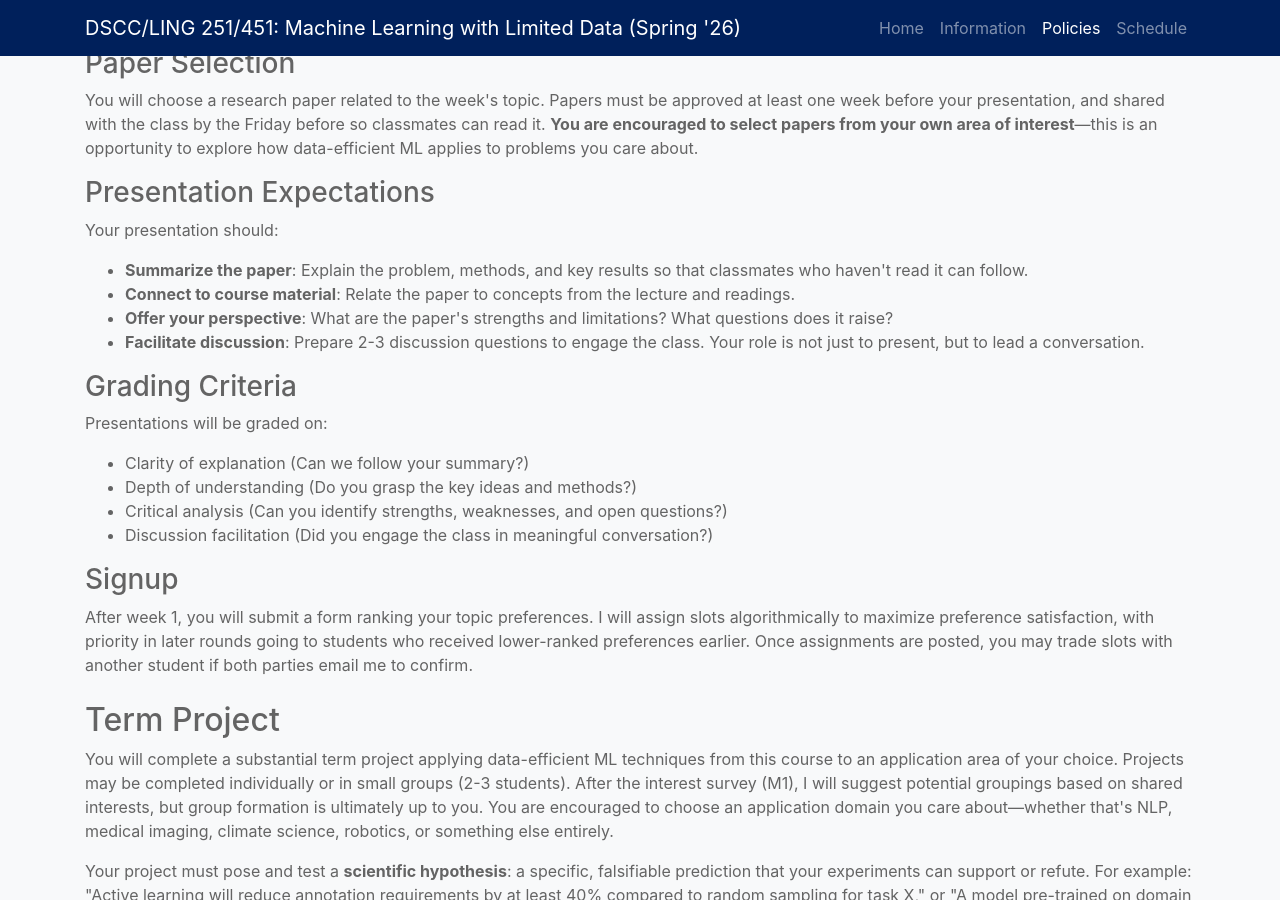
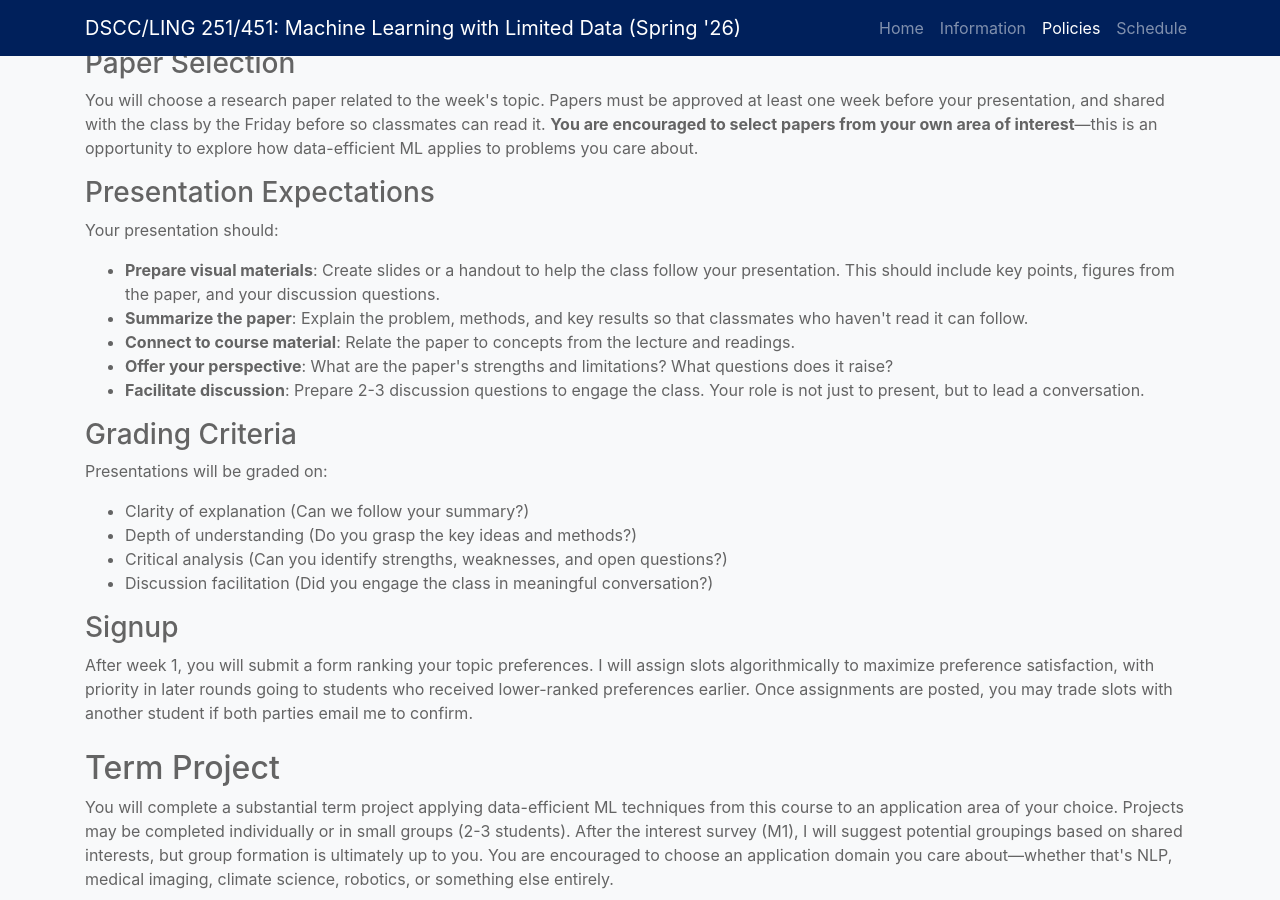
Before and after one commit to cmdowney88/cmdowney88.github.io, a Jekyll site: the page teaching/dscc251/spring26/index.html, which Jekyll copies as it is, in a window 1280 px wide and 900 px high, scrolled down 1533 px. Built offline with Jekyll 4.4.1, drawn with Linux system fonts in a browser that asks for light colours; some of the changed text lies outside the part shown.

Commit message:
dscc251: Add cluster and research paper reference guides

```diff
--- a/teaching/dscc251/spring26/index.html
+++ b/teaching/dscc251/spring26/index.html
@@ -172,6 +172,11 @@
 					</p>
 					<ul>
 						<li>
+							<strong>Prepare visual materials</strong>: Create slides or a handout
+							to help the class follow your presentation. This should include key
+							points, figures from the paper, and your discussion questions.
+						</li>
+						<li>
 							<strong>Summarize the paper</strong>: Explain the problem, methods,
 							and key results so that classmates who haven't read it can follow.
 						</li>
@@ -340,7 +345,10 @@
 							</tr>
 							<tr>
 								<td>Jan 29</td>
-								<td>Computing cluster setup; discussion format and expectations</td>
+								<td>
+									<a href="docs/cluster-setup.pdf" target="_blank">Computing cluster setup</a><br>
+									<a href="docs/paper-discovery-guide.pdf" target="_blank">Discussion format and expectations</a>
+								</td>
 								<td></td>
 								<td></td>
 							</tr>
```
Also changed, not shown: 2 other files.
